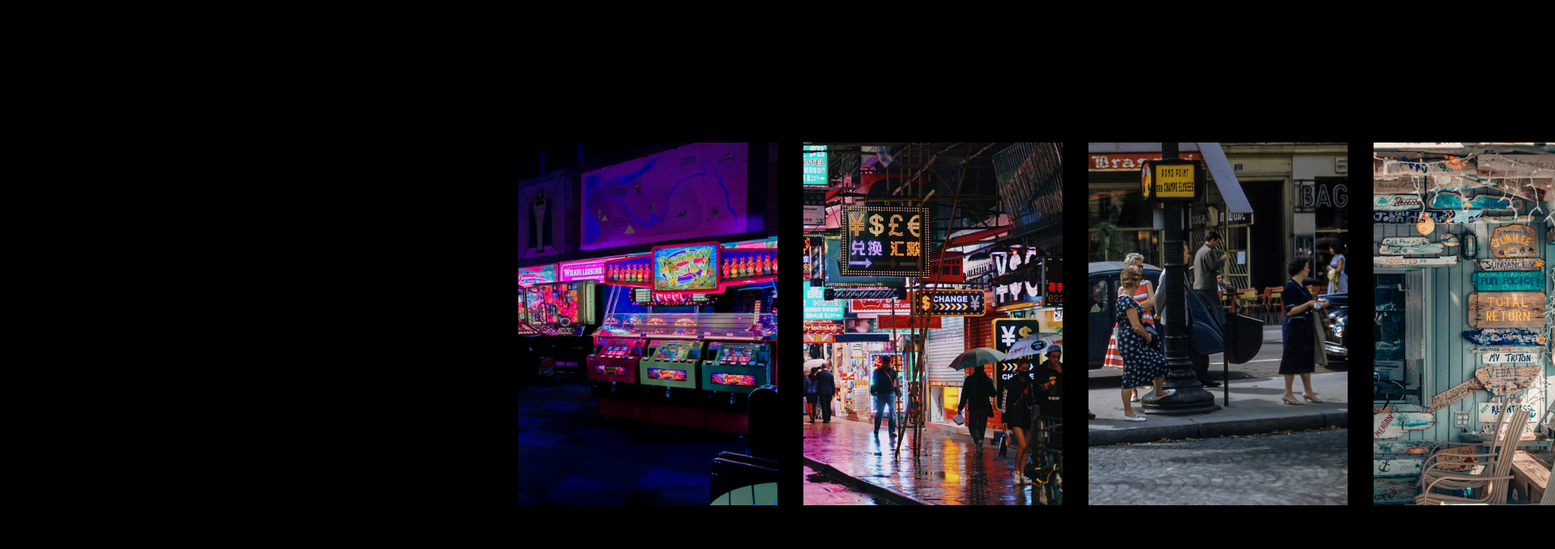
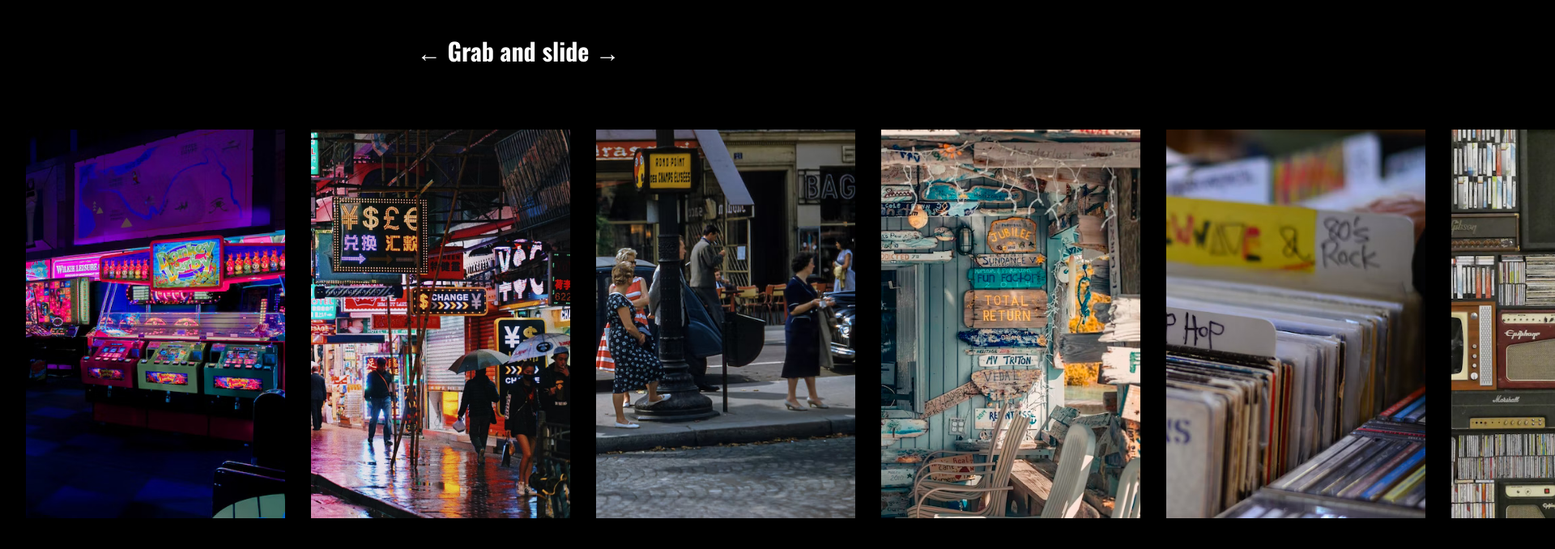
Before and after one commit to Akaid0/CoolGallery, a plain HTML site: page index.html in a window 1280 px wide. Shown: the top 678 px of the page at 81% size, 1920 px wide, since content can reach past the window. Drawn offline with nearby package versions, Linux system fonts and the light colour scheme.

Commit message:
Ready to publish version

```diff
--- a/index.html
+++ b/index.html
@@ -4,12 +4,15 @@
         <meta charset="UTF-8">
         <meta http-equiv="X-UA-Compatible" content="IE=edge">
         <meta name="viewport" content="width=device-width, initial-scale=1.0">
+        <link type="image/png" sizes="96x96" rel="icon" href="./logo.png">
         <title>Cool Gallery</title>
 
         <link rel="stylesheet" href="main.css"/>
     </head>
     <body>
-        <p>Hello world</p>
+        <img class="logo" src="./logo.png" alt="logo">
+        <section>
+            <h2>&larr; Grab and slide &rarr;</h2>
 
             <div id="image-track" data-mouse-down-at="0" data-prev-percentage="0">
                 <img class="image" id="image" src="images/5.jpg" draggable="false"/>
@@ -20,8 +23,16 @@
                 <img class="image" id="image" src="images/2.jpg" draggable="false"/>
                 <img class="image" id="image" src="images/7.jpg" draggable="false"/>
                 <img class="image" id="image" src="images/3.jpg" draggable="false"/>
+                <img class="image" id="image" src="images/9.jpg" draggable="false"/>
+                <img class="image" id="image" src="images/10.jpg" draggable="false"/>
+                <img class="image" id="image" src="images/11.jpg" draggable="false"/>
+                <img class="image" id="image" src="images/12.jpg" draggable="false"/>
+                <img class="image" id="image" src="images/13.jpg" draggable="false"/>
+                <img class="image" id="image" src="images/14.jpg" draggable="false"/>
+                <img class="image" id="image" src="images/15.jpg" draggable="false"/>
             </div>
 
+        </section>
       <script src="main.js"></script>
 
     </body>
--- a/main.css
+++ b/main.css
@@ -1,24 +1,69 @@
+@import url('https://fonts.googleapis.com/css2?family=Oswald:wght@500;700&display=swap');
+
+html{
+    height: 100vh;
+    width: 100vw;
+}
+
 body {
     height: 100vh;
     width: 100vw;
     background-color: black;
     margin: 0rem;
     overflow: hidden;
+    position: fixed;
+}
+
+.logo{
+    position: absolute;
+    z-index: 1;
+    top: 50%;
+    left: 0;
+    right: 0;
+    display: block;
+    margin-left: auto;
+    margin-right: auto;
+}
+
+section{
+    position: relative;
+    height: 100vh;
+}
+
+h2{
+    color: white;
+    vertical-align: middle;
+    font-family:"Oswald", sans-serif;
+    font-size: 30px;
+    display: flex;
+    justify-content: center;
+    padding-top: 5vh;
+    margin: 0;
 }
 
 #image-track {
     display: flex;
     gap: 4vmin;
     position: absolute;
-    left: 50%;
+    left: 4vmin;
     top: 50%;
     transform: translate(0%, -50%);
     user-select: none;
+    background-color: black;
+    z-index: 10;
 }
 
 #image-track > .image {
     width: 40vmin;
-    height: 56vmin;
+    height: 60vmin;
     object-fit: cover;
     object-position: 100% center;
+    z-index: 20;
 }
+
+@media screen and (max-width: 700px) {
+    #image-track > .image {
+        width: 44vmin;
+        height: 60vmax;
+    }
+}
```
Also changed, not shown: images/11.jpg (added), images/asia.jpg (deleted), images/hongkong.jpg (deleted), images/vintage-book.jpg (deleted), images/vintage-car.jpg (deleted), images/vintage-ferriswheel.jpg (deleted), images/vintage-tv.jpg (deleted), logo.png (added), 6 other files. Lines whose indentation alone changed are shown as unchanged.
